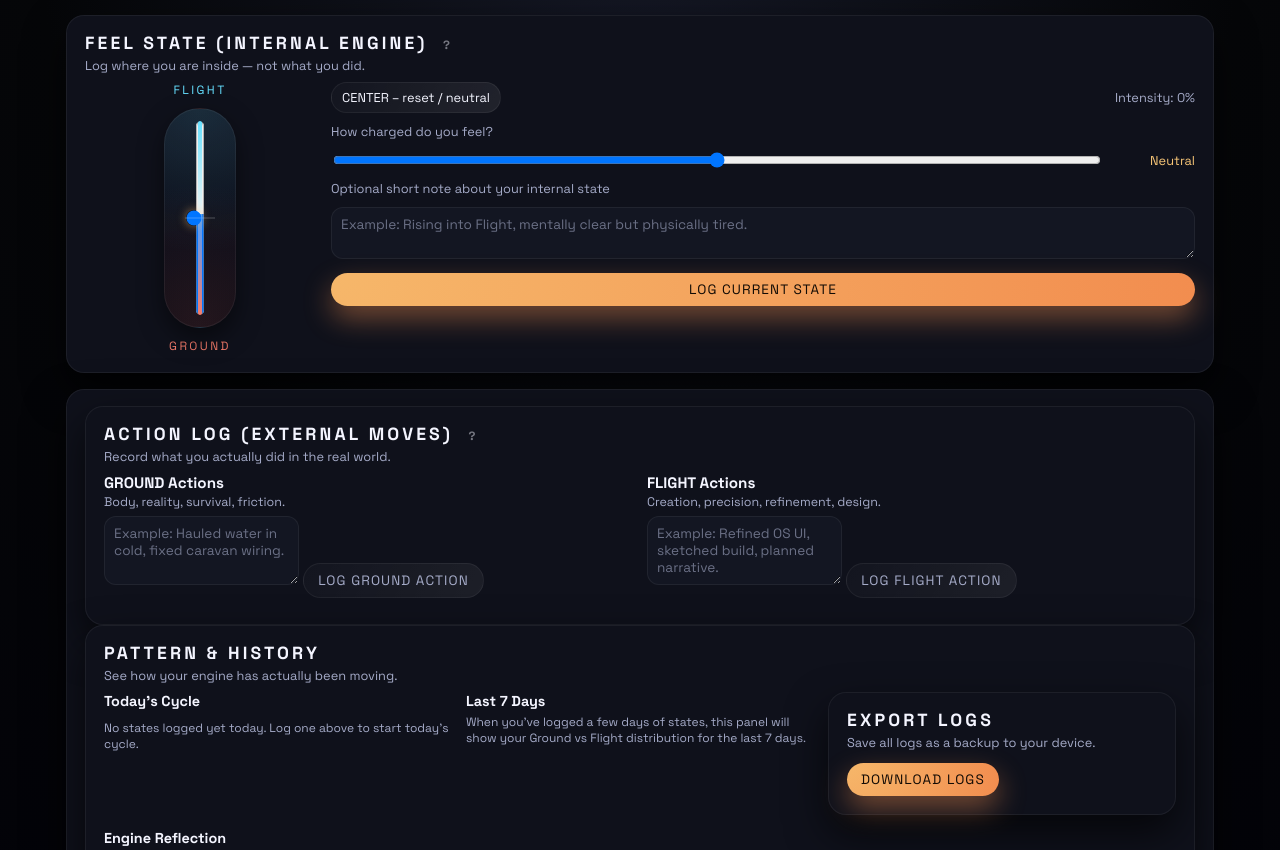
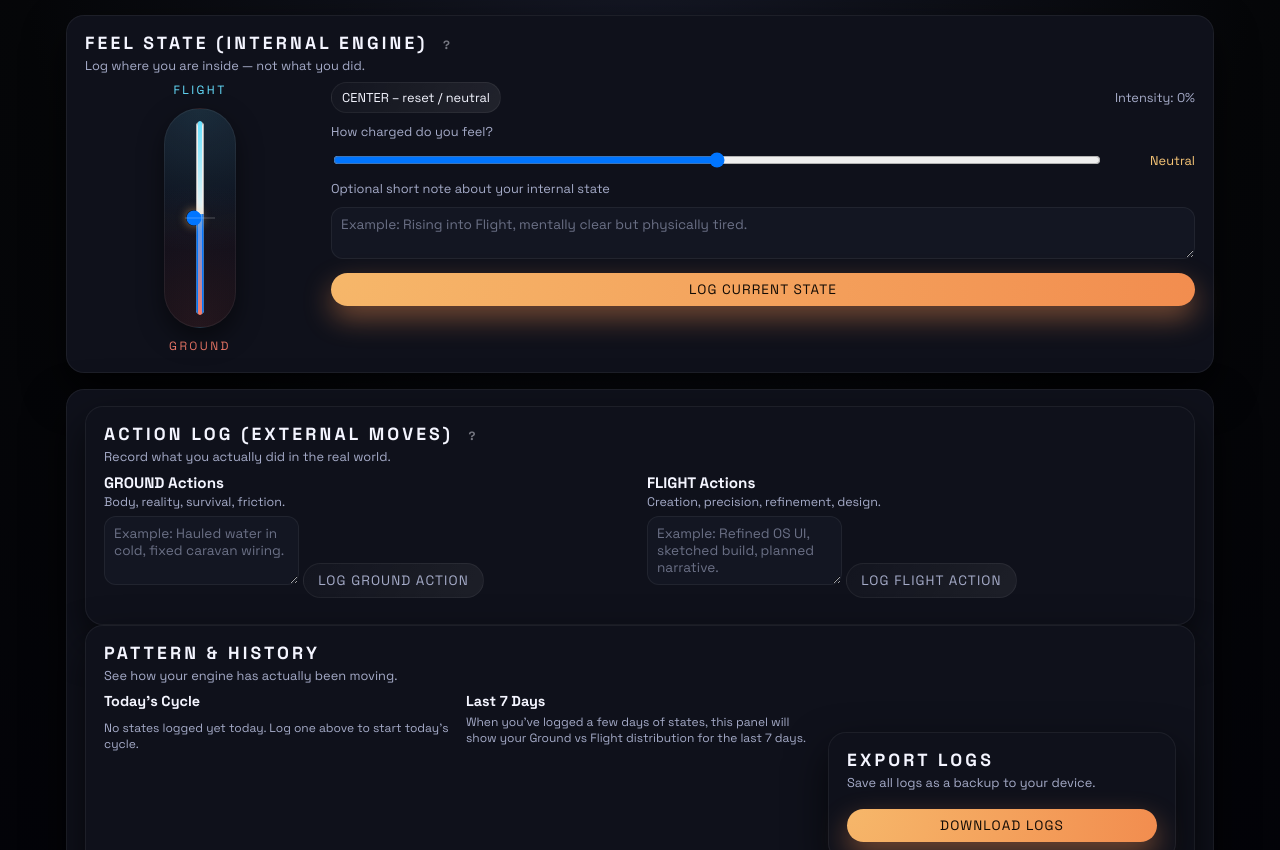
Before and after one commit to lucensolen/Oscillator-OS1.0, a plain HTML site: page index.html in a window 1280 px wide. Shown: the part 97-947 px from the top of the page. Drawn offline with Linux system fonts and the light colour scheme.

Commit message:
Update style.css

```diff
--- a/style.css
+++ b/style.css
@@ -579,6 +579,15 @@ textarea::placeholder {
   opacity: 0.9;
 }
 
+.export-panel {
+  margin-top: 40px;
+}
+
+.export-panel .primary-btn {
+  width: 100%;
+  margin-top: 10px;
+}
+
 .info-box {
   margin-top: 8px;
   padding: 8px 10px;
```
